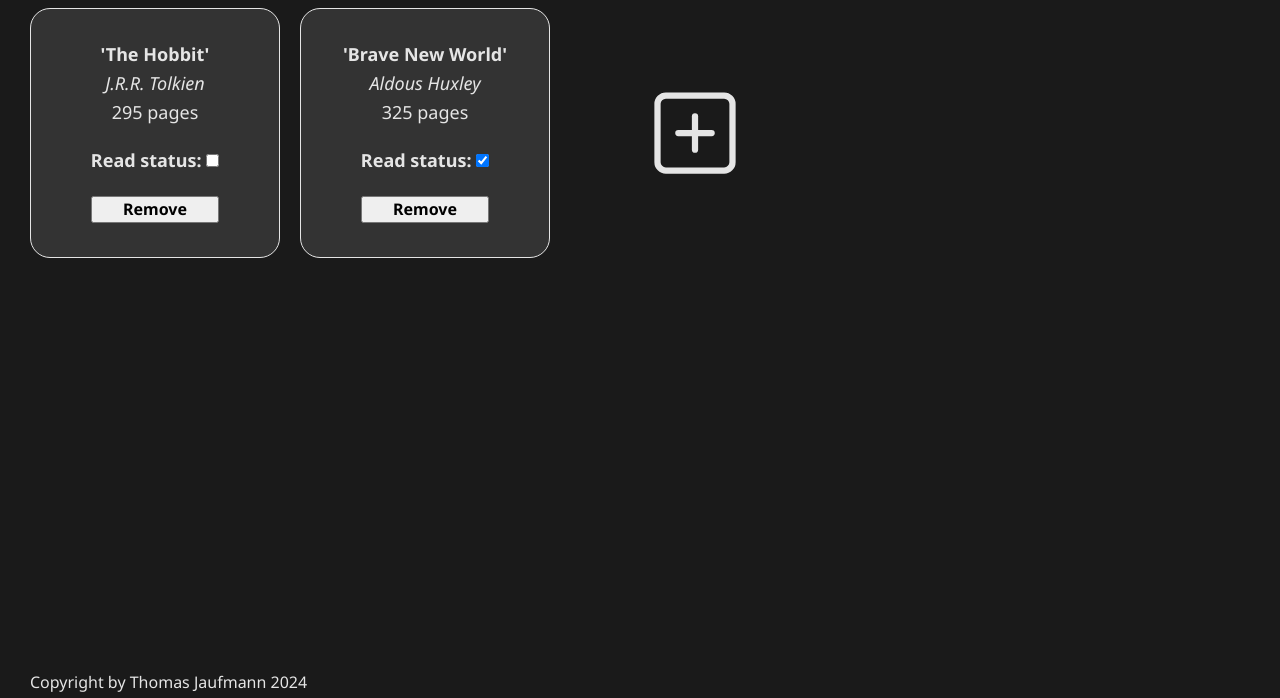
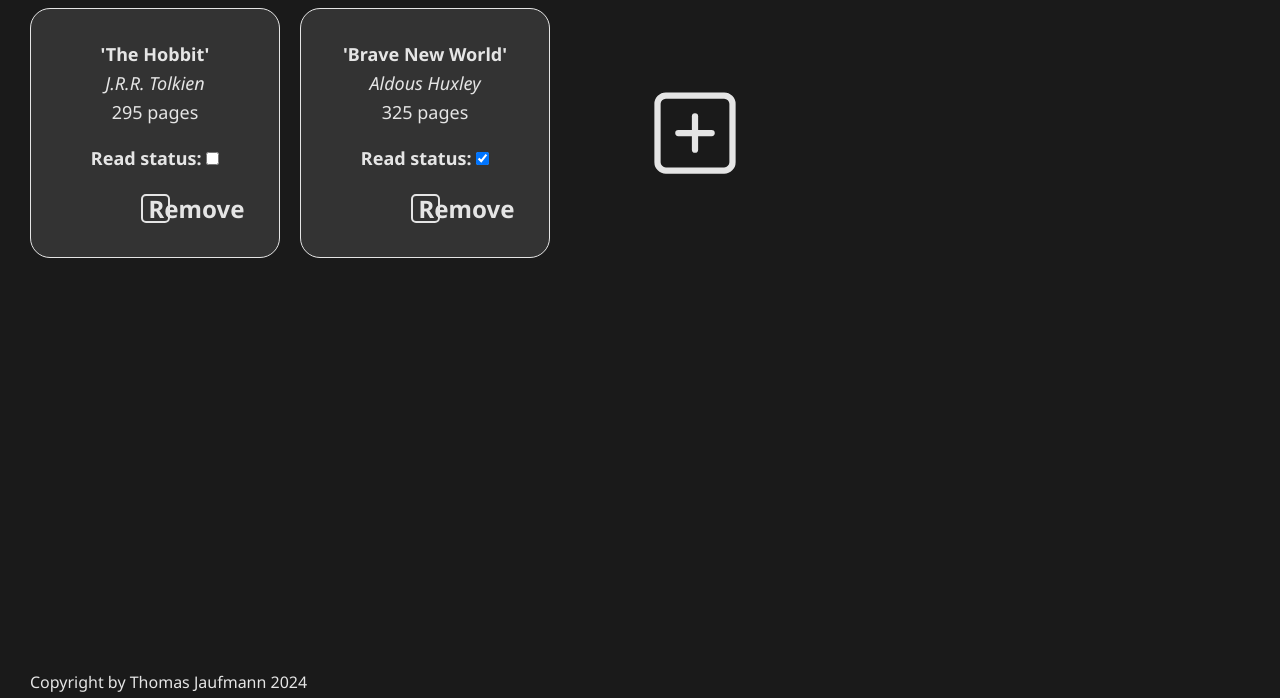
Before and after one commit to Oni030/topLibrary, a plain HTML site: page index.html in a window 1280 px wide. Shown: the part 102-800 px from the top of the page. Drawn offline with Linux system fonts and the light colour scheme.

Commit message:
Add styling to .remove-btn

```diff
--- a/styles.css
+++ b/styles.css
@@ -133,5 +133,11 @@ div.new-btn {
 }
 
 .remove-btn {
-    width: 100%;
+    font-size: 2.4rem;
+    border: 0.2rem solid var(--text);
+    border-radius: 0.5rem;
+    color: var(--text);
+    background-color: var(--prime);
+    width: 2.9rem;
+    height: 2.9rem;
 }
```
